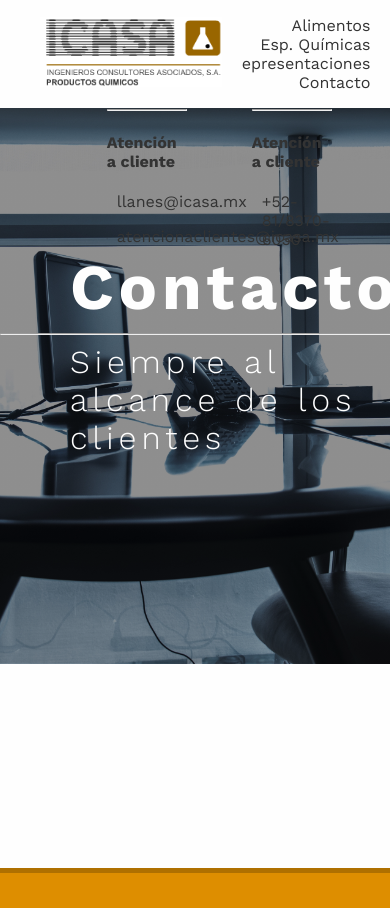
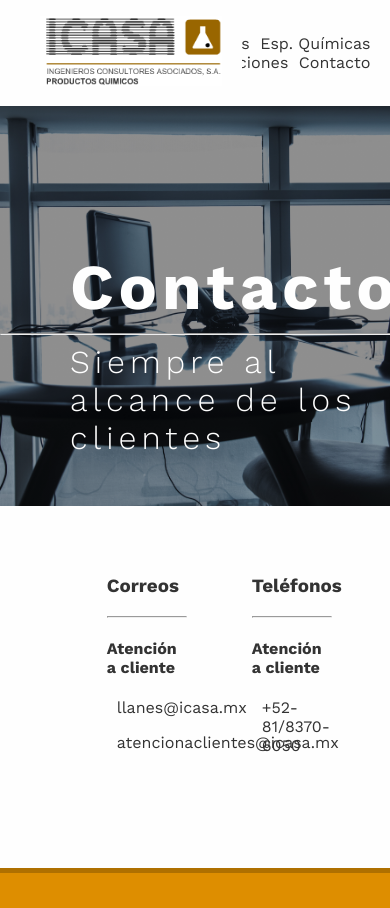
Before and after one commit to psanchezp/icasa_web, a PHP site: page /contacto.html in a window 390 px wide. Run offline with PHP 8.4, Linux system fonts and the light colour scheme.

Commit message:
Checkpoint commit

```diff
--- a/style/base.css
+++ b/style/base.css
@@ -20,6 +20,7 @@
 
 header {
   grid-column: header-start / header-end;
+  grid-row: 1;
   background-color: #FEFEFE;
   color: #333;
   display: inline-grid;
@@ -175,6 +176,11 @@
   ul li {
     list-style-type: none; }
 
+@media (max-width: 1015px) {
+  header {
+    grid-template-columns: 5vw 25vw 65vw 5vw; }
+    header div.second {
+      grid-column: 3; } }
 .text-center {
   text-align: center; }
 
--- a/style/base.scss
+++ b/style/base.scss
@@ -37,6 +37,7 @@
 
 header {
   grid-column: header-start / header-end;
+  grid-row: 1;
   background-color: $light;
   color: $dark;
 
@@ -263,6 +264,18 @@
   }
 }
 
+// Media queries
+@media (max-width: 1015px) {
+  header {
+    div.second {
+      grid-column: 3;
+    }
+
+    grid-template-columns: 5vw 25vw 65vw 5vw;
+  }
+}
+
+
 
 // Fonts and text
 .text-center {
--- a/style/contact.css
+++ b/style/contact.css
@@ -20,6 +20,7 @@
 
 header {
   grid-column: header-start / header-end;
+  grid-row: 1;
   background-color: #FEFEFE;
   color: #333;
   display: inline-grid;
@@ -175,6 +176,11 @@
   ul li {
     list-style-type: none; }
 
+@media (max-width: 1015px) {
+  header {
+    grid-template-columns: 5vw 25vw 65vw 5vw; }
+    header div.second {
+      grid-column: 3; } }
 .text-center {
   text-align: center; }
 
@@ -228,6 +234,9 @@
 body {
   grid-template-rows: 106px auto auto 80px; }
 
+.content {
+  grid-row: 3; }
+
 .text-section {
   grid-column: 2; }
 
--- a/style/contact.scss
+++ b/style/contact.scss
@@ -11,6 +11,10 @@
 
 body {
   grid-template-rows: 106px auto auto 80px;
+}
+
+.content {
+  grid-row: 3;
 }
 
 .text-section {
--- a/style/seccion.scss
+++ b/style/seccion.scss
@@ -11,10 +11,6 @@
 
 body {
   grid-template-rows: 106px 55vh auto;
-}
-
-header {
-  grid-row: 1;
 }
 
 #food-banner {
```
Also changed, not shown: style/frontpage.css (+16 -1 lines), style/frontpage.scss (+19 -1 lines), style/seccion.css (+6 -3 lines), 4 other files.
